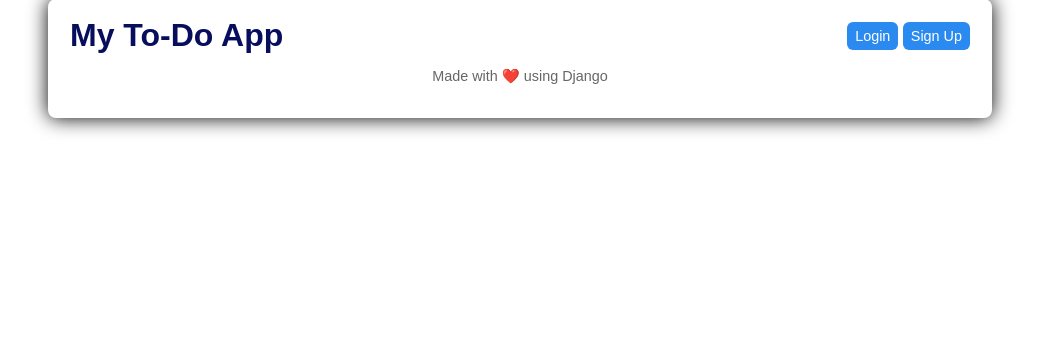
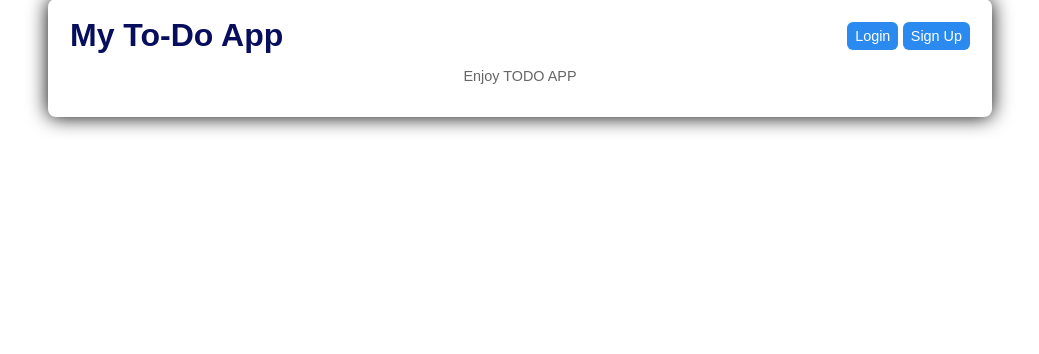
Before and after one commit to pratibha15032002/django-todo, a Django app: template templates/tasks/base.html in a window 1280 px wide. Shown: the part 31-385 px from the top of the page, without its empty margins (120-1159 px from the left). Run offline with Django 4.2, Linux system fonts and the light colour scheme; the template is opened without the code that fills it, so the values that code supplies are empty.

Commit message:
Update base.html

```diff
--- a/templates/tasks/base.html
+++ b/templates/tasks/base.html
@@ -32,7 +32,7 @@
       {% block content %}{% endblock %}
     </main>
     <footer>
-      <p>Made with ❤️ using Django</p>
+      <p>Enjoy TODO APP</p>
     </footer>
   </div>
 </body>
```
